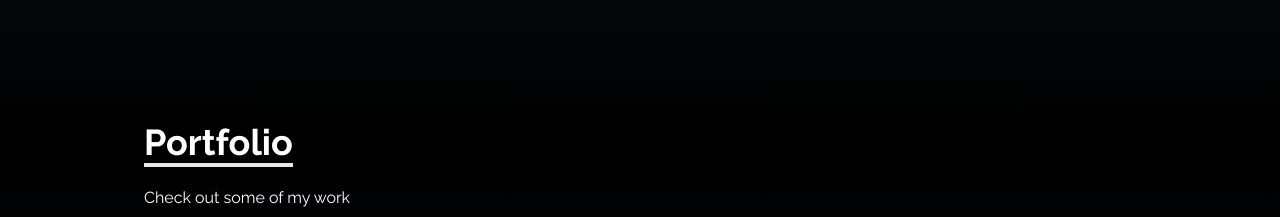
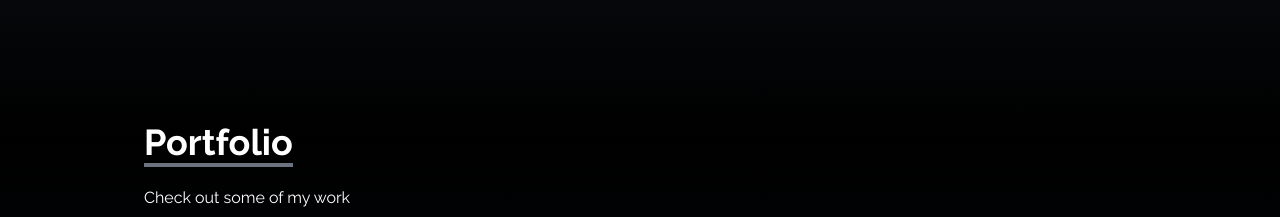
Before and after one commit to GeorgeBarrett/aphra_evans_films_portfolio, a React (Create React App) app: page / in a window 1280 px wide. Shown: the part 1460-1677 px from the top of the page. Built offline with nearby package versions, Linux system fonts and the light colour scheme.

Commit message:
design tweeks

```diff
--- a/src/components/Portfolio.jsx
+++ b/src/components/Portfolio.jsx
@@ -40,7 +40,7 @@
     <div name="portfolio" className="bg-gradient-to-b from-black to-gray-900 w-full text-white pb-20 md:h-screen">
         <div className="max-w-screen-lg p-4 mx-auto flex flex-col justify-center w-full h-full">
             <div className="pb-8">
-                <p className="text-4xl font-bold inline border-b-4">Portfolio</p>
+                <p className="text-4xl font-bold inline border-b-4 border-gray-500">Portfolio</p>
                 <p className="py-6">Check out some of my work</p>
             </div>
 
```
